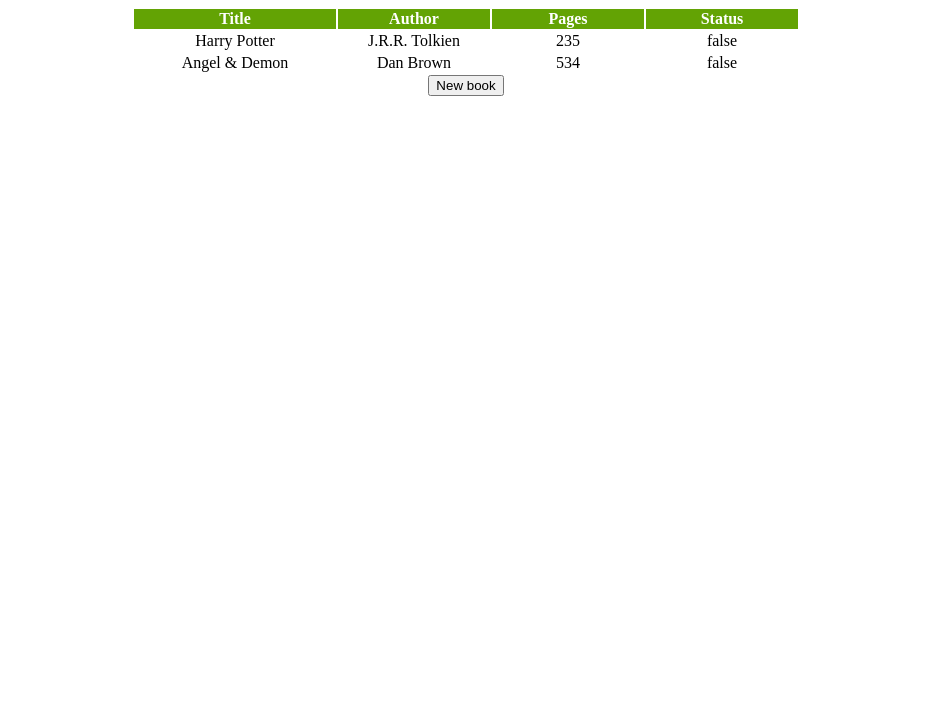
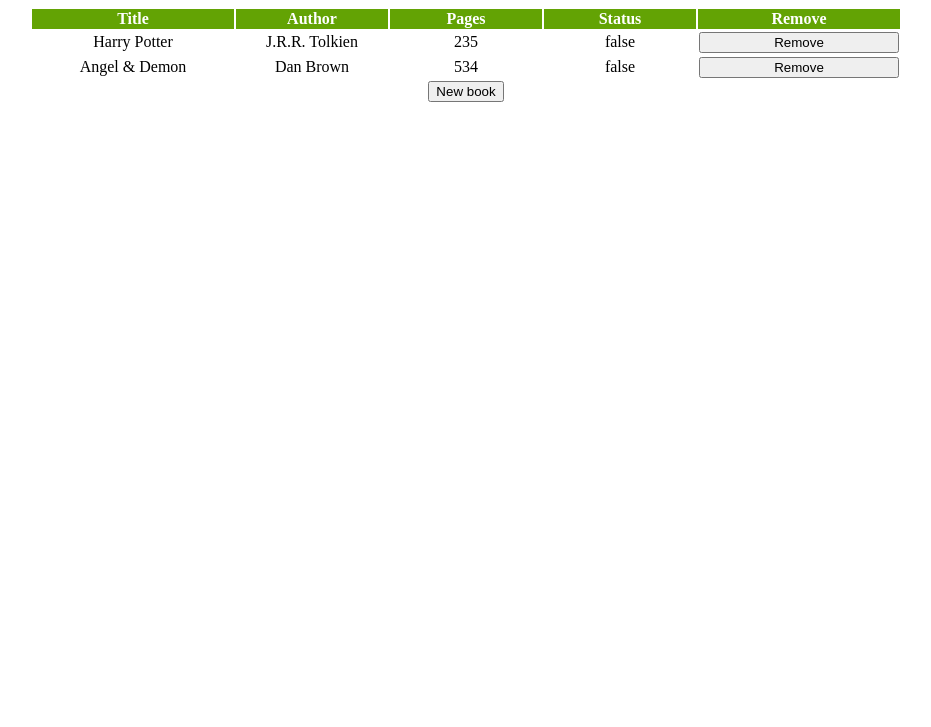
Before and after one commit to uybinh/odin-js-library, a plain HTML site: page index.html in a window 1280 px wide. Shown: the part 73-800 px from the top of the page, without its empty margins (174-1105 px from the left). Drawn offline with Linux system fonts and the light colour scheme.

Commit message:
Add remove button

```diff
--- a/app.js
+++ b/app.js
@@ -17,21 +17,41 @@ let myLibrary = [firstBook, secondBOok]
 
 
 let render = function(library){
-  library.forEach((book) => {
-    renderBook(book)
+  let tbody = document.querySelector('#library tbody')
+  tbody.innerHTML = renderBooks(library)
+  addRemoveEvents()
+}
+
+let addRemoveEvents = function(){
+  let bookButtons = document.querySelectorAll('tbody button')
+  bookButtons.forEach((button) => {
+    button.addEventListener('click', (event) => {
+      removeBook(event)
+    })
   })
 }
 
-let renderBook = function(book){
-  let body = document.querySelector('#library tbody')
-  let bookElement = document.createElement('tr')
-  bookElement.innerHTML = `
+let renderBook = function(book, index){
+  let bookstring = `
+    <tr data-book-index='${index}'>
       <td>${book.title}</td>
       <td>${book.author}</td>
       <td>${book.pages}</td>
       <td>${book.read}</td>
+      <td>
+        <button>Remove</button>
+      </td>
+    </tr>
   `
-  body.appendChild(bookElement)
+  return bookstring
+}
+
+let renderBooks = function(library){
+  let books = ''
+  library.forEach((book, index) => {
+    books += renderBook(book, index)
+  })
+  return books
 }
 
 let createForm = function() {
@@ -47,7 +67,7 @@ let createForm = function() {
   <label for="author">Author</label>
   <input type="text" id="author" name="author">
   <br>
-  <label for="pages">Pages</label>
+  <label for="pages">Number of pages</label>
   <input type="number" id="pages" name="pages">
   <br>
   <label for="status">Status</label>
@@ -58,8 +78,16 @@ let createForm = function() {
   document.querySelector('body').appendChild(form)
 }
 
+let removeBook = function(event){
+  let book = event.target.parentNode.parentNode
+  book.parentNode.removeChild(book)
+  myLibrary.splice(book.dataset.bookIndex,1)
+  render(myLibrary)
+  console.log(myLibrary)
+}
+
 document.addEventListener('DOMContentLoaded', () => {
   render(myLibrary)
-  let button = document.querySelector('button')
+  let button = document.querySelector('#newbook')
   button.onclick = createForm
 })
--- a/index.html
+++ b/index.html
@@ -17,11 +17,12 @@
         <th>Author</th>
         <th>Pages</th>
         <th>Status</th>
+        <th>Remove</th>
       </tr>
     </thead>
     <tbody>
     </tbody>
   </table>
-  <button class="btn">New book</button>
+  <button id="newbook">New book</button>
 </body>
 </html>
```
